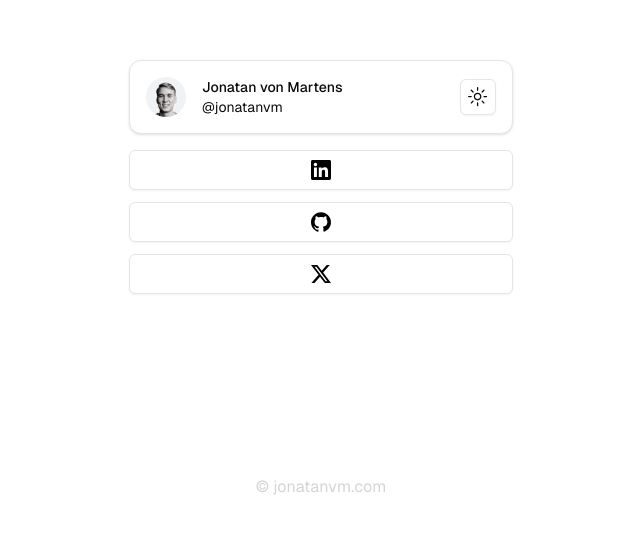
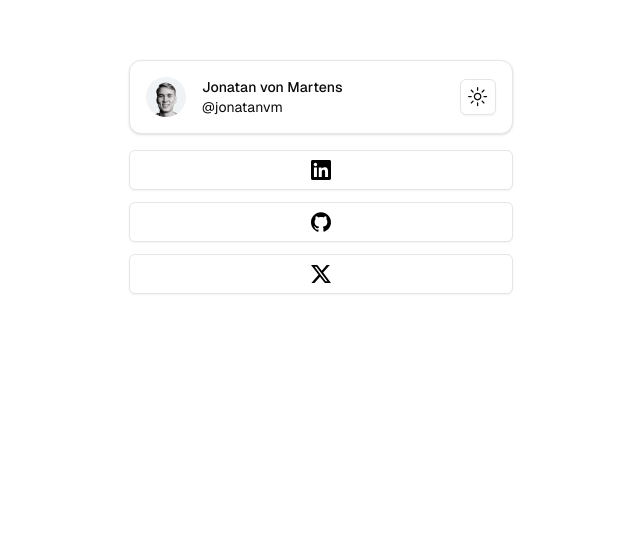
Before and after one commit to jonatanvm/jonatanvm, a Next.js app: page / in a window 1280 px wide. Shown: the part 223-756 px from the top of the page, without its empty margins (319-959 px from the left). Built offline with nearby package versions, Linux system fonts and the light colour scheme.

Commit message:
impr: hide footer

```diff
--- a/src/app/page.tsx
+++ b/src/app/page.tsx
@@ -68,7 +68,7 @@ export default function Home() {
           </ul>
         </div>
       </main>
-      <footer className="row-start-3 flex gap-6 flex-wrap items-center justify-center text-zinc-300 dark:text-zinc-800">
+      <footer className="row-start-3 flex gap-6 flex-wrap items-center justify-center text-zinc-300 dark:text-zinc-800 hidden">
         © jonatanvm.com
       </footer>
     </div>
```
